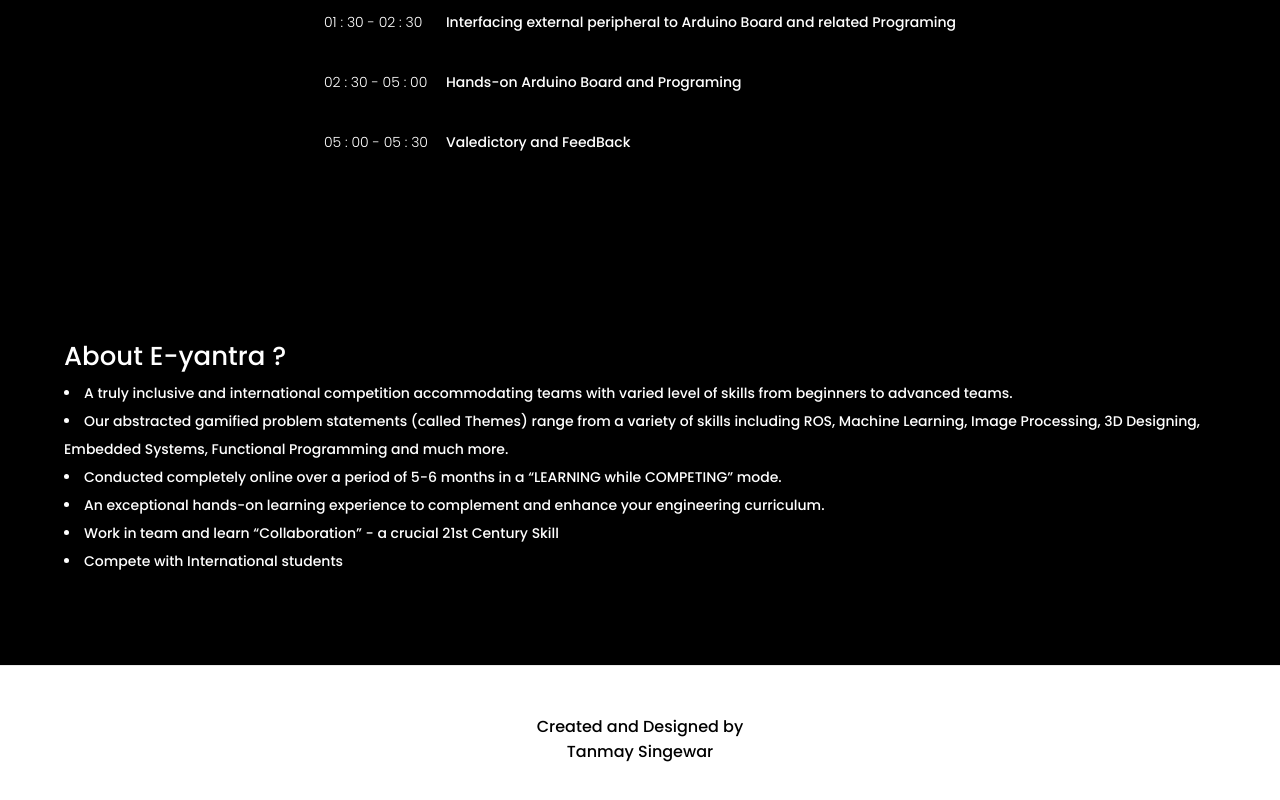
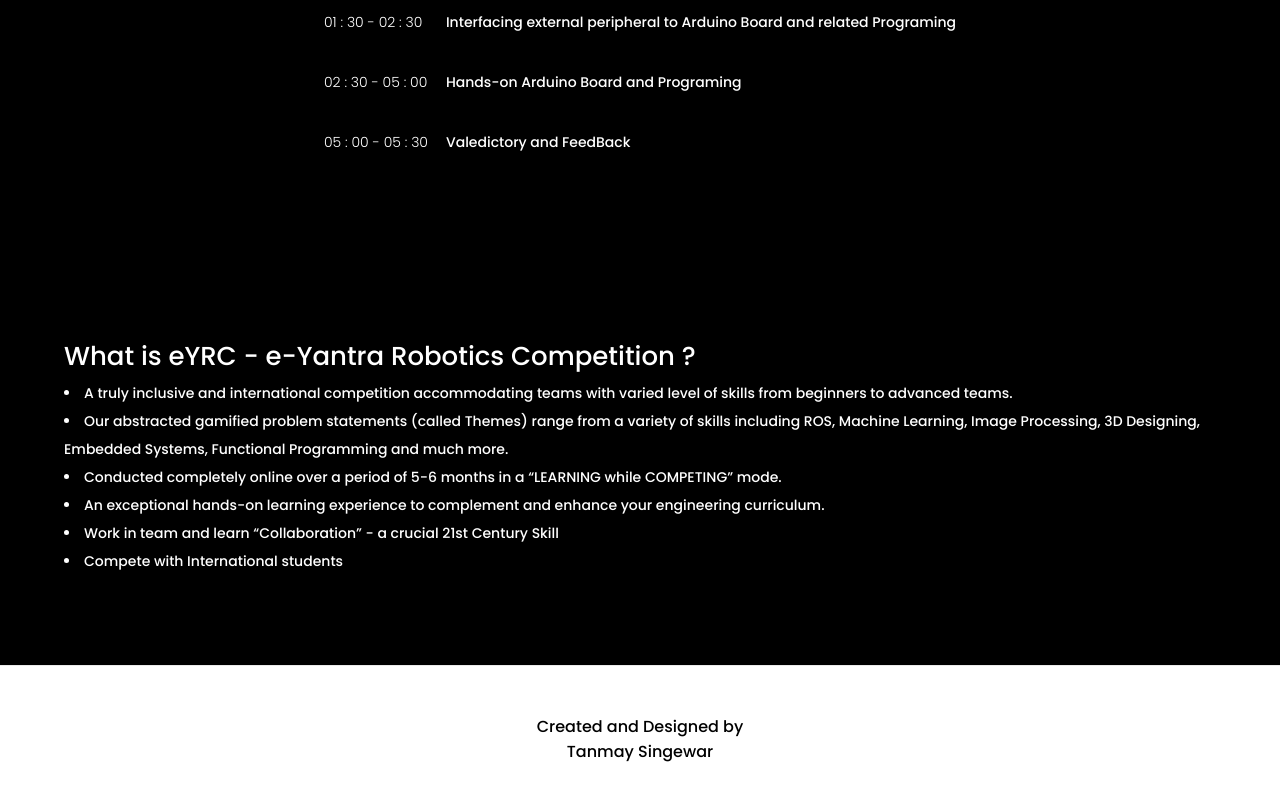
Before and after one commit to tanmaysingewar/arduino-workshop, a Next.js app: page / in a window 1280 px wide. Shown: the part 1990-2790 px from the top of the page. Built offline with nearby package versions, Linux system fonts and the light colour scheme.

Commit message:
seventh commit

```diff
--- a/components/AboutEyantra.js
+++ b/components/AboutEyantra.js
@@ -5,7 +5,7 @@
   <div>
       <div style={{  marginRight : 70, paddingBottom : 40, color : "#fff", paddingTop : 30,backgroundColor : "#000",width : "100vw"}} >
       <div style={{padding : 0,padding: "0 4rem", paddingTop : 20,paddingBottom : 50,backgroundColor : "#000"}}>
-          <p style={{fontSize : 26, margin : 0, lineHeight : 1, marginTop : 30, color : "#fff"}}>About E-yantra ?</p>
+          <p style={{fontSize : 26, margin : 0, lineHeight : 1, marginTop : 30, color : "#fff"}}>What is eYRC - e-Yantra Robotics Competition ?</p>
           <p style={{fontSize : 14, margin : 0, lineHeight : 2, color : "#fff",fontWeight : 400, marginTop : 10}}>
             <li> A truly inclusive and international competition accommodating teams with varied level of skills from beginners to advanced teams.</li>
             <li>Our abstracted gamified problem statements (called Themes) range from a variety of skills including ROS, Machine Learning, Image Processing, 3D Designing, Embedded Systems, Functional Programming and much more.</li>
```
